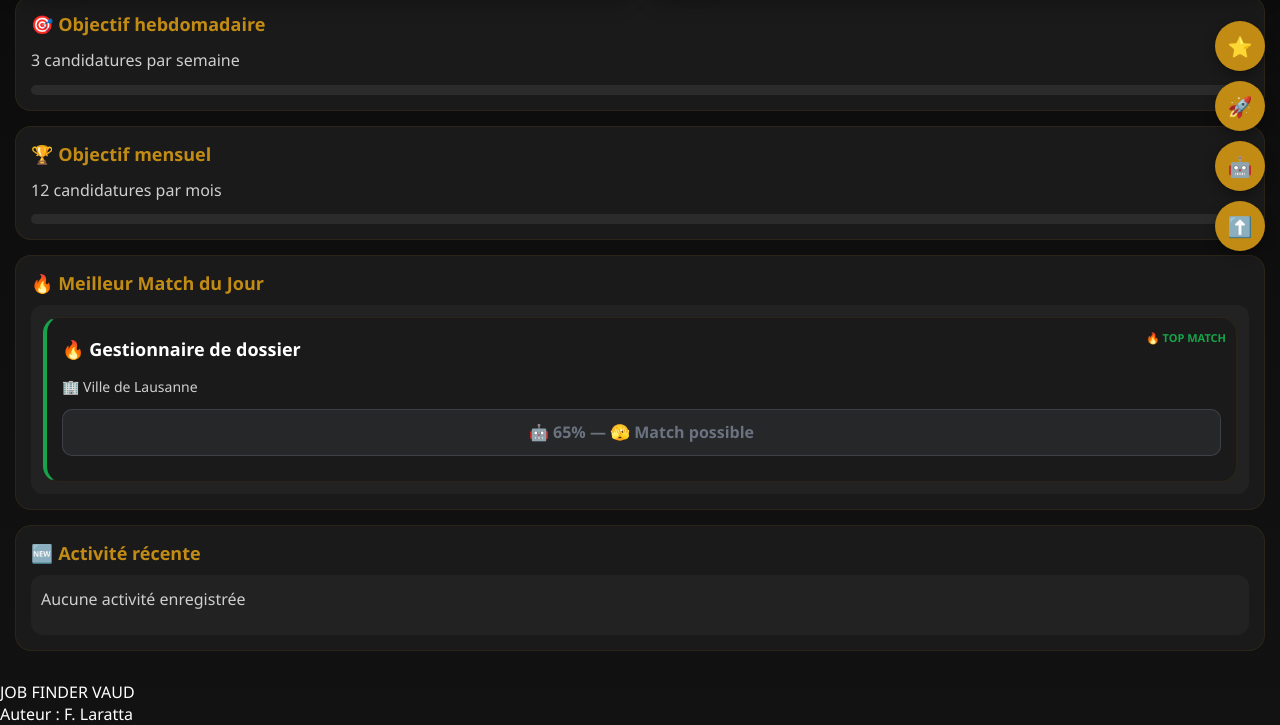
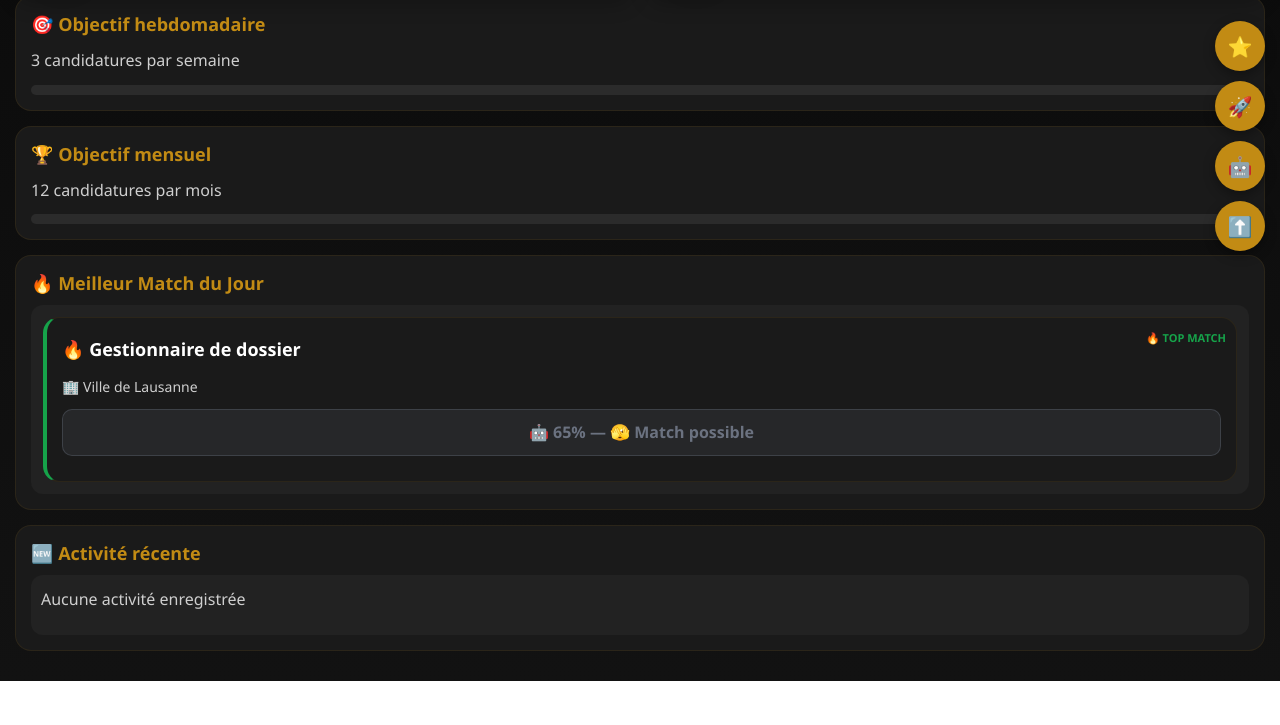
Before and after one commit to francoislaratta-ui/jobfinder-vaud-v7, a website: page index.html in a window 1280 px wide. Shown: the part 529-1254 px from the top of the page. After the commit the page ends 1210 px from the top, so only its background shows below. Drawn offline with nearby package versions, Linux system fonts and the light colour scheme; no server answers.

Commit message:
Update index.html

```diff
--- a/index.html
+++ b/index.html
@@ -2152,21 +2152,6 @@ APP.JS
 src="app.js">
 </script>
 
-<!-- ==========================================
-FOOTER
-========================================== -->
-
-<footer class="app-footer">
-
-<div class="footer-title">
-JOB FINDER VAUD
-</div>
-
-<div class="footer-author">
-Auteur : F. Laratta
-</div>
-
-</footer>
 
 </body>
 
```
